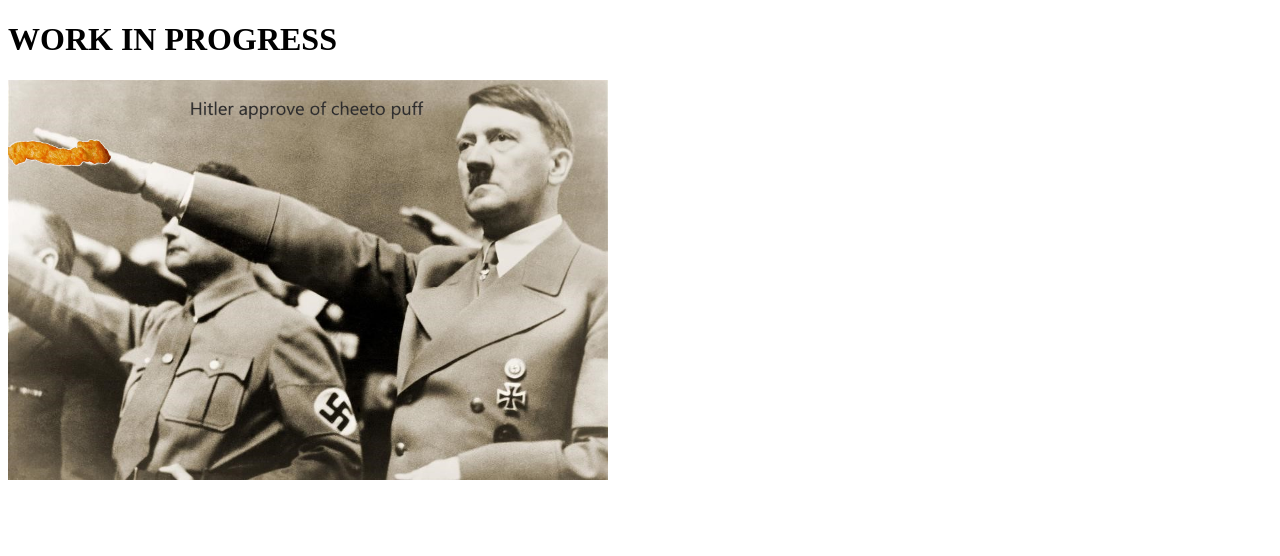
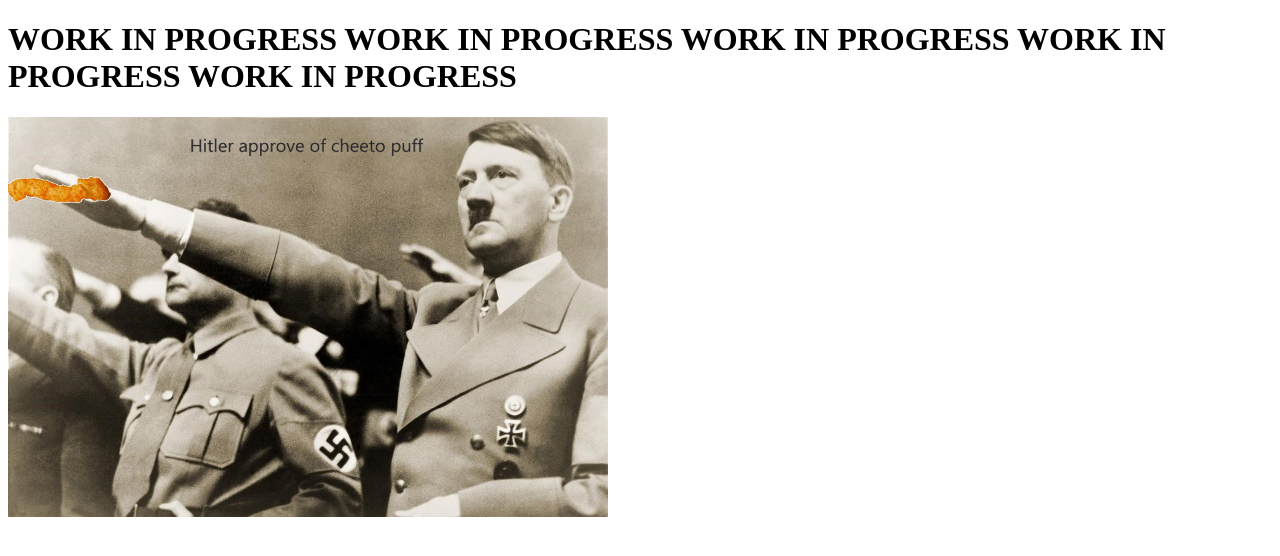
Before and after one commit to Enzo-sus/Enzo-sus.github.io, a plain HTML site: page Cheeto.html in a window 1280 px wide. Drawn offline with Linux system fonts and the light colour scheme.

Commit message:
Update Cheeto.html

```diff
--- a/Cheeto.html
+++ b/Cheeto.html
@@ -5,5 +5,5 @@
 <link rel="preconnect" href="https://fonts.googleapis.com">
 <link rel="preconnect" href="https://fonts.gstatic.com" crossorigin>
 <link href="https://fonts.googleapis.com/css2?family=Roboto:wght@100&display=swap" rel="stylesheet">
-<h1> WORK IN PROGRESS </h1>
+<h1> WORK IN PROGRESS WORK IN PROGRESS WORK IN PROGRESS WORK IN PROGRESS WORK IN PROGRESS </h1>
 <img src="puff.png" style="width:600px;height:400px;">
```
